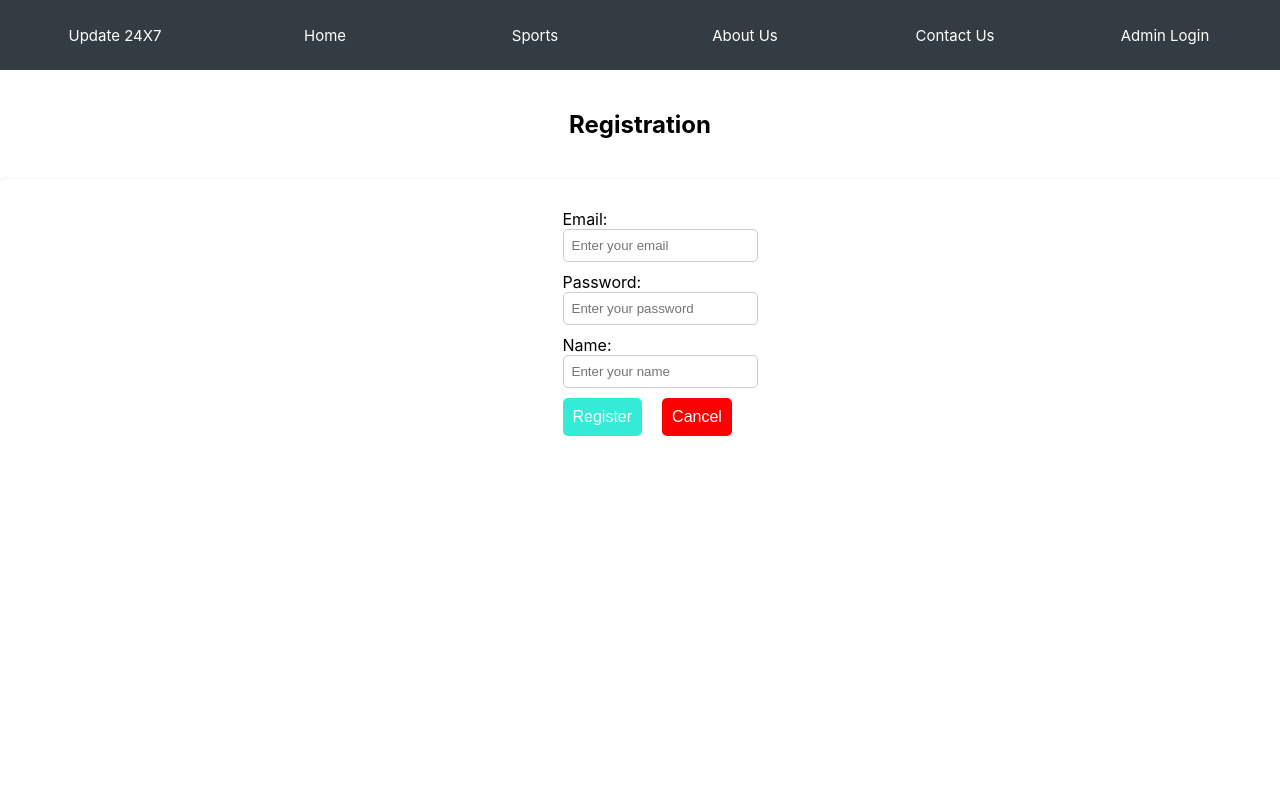
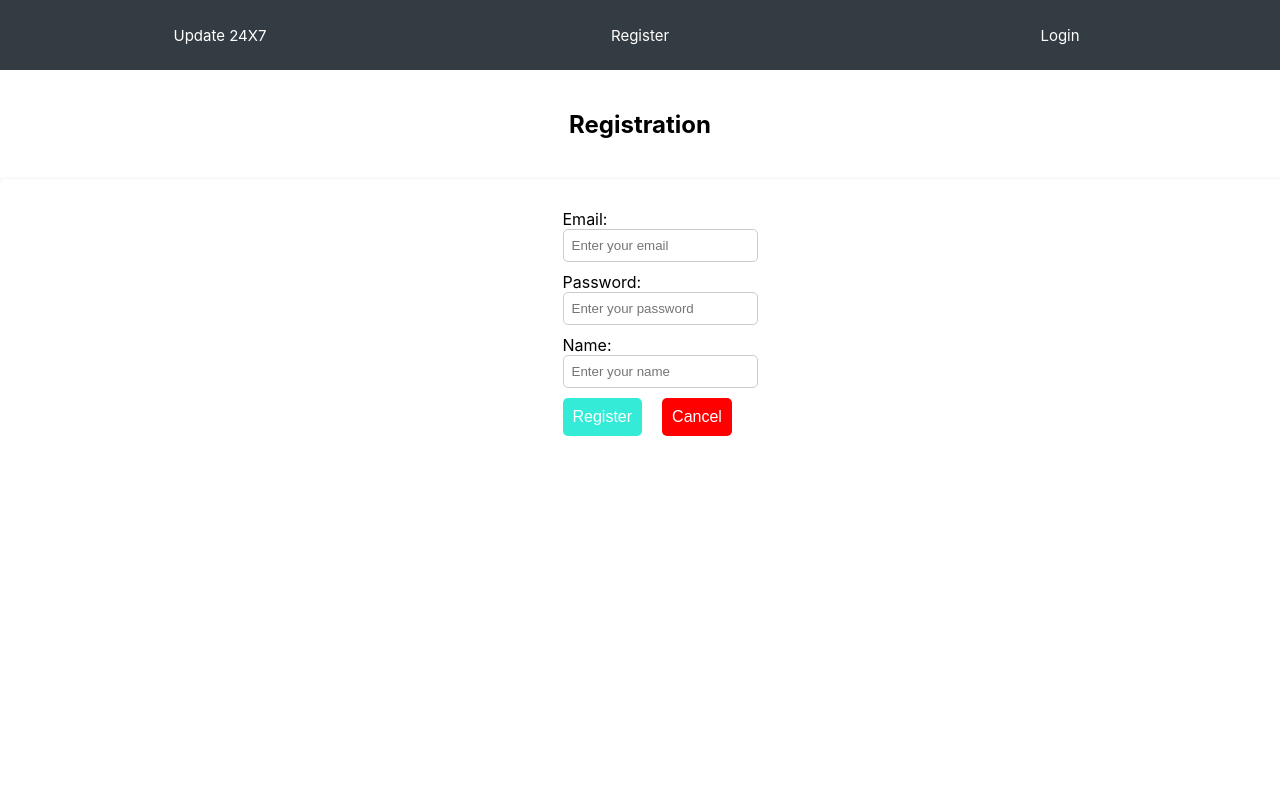
Before and after one commit to aksdash/news_web_app, a React (Create React App) app in the folder news_web_app/: page /register in a window 1280 px wide. Shown: the top 800 px of the page. Built offline with nearby package versions, Linux system fonts and the light colour scheme.

Commit message:
Added UI changes

```diff
--- a/news_web_app/src/views/NewsForm.js
+++ b/news_web_app/src/views/NewsForm.js
@@ -78,6 +78,7 @@ const NewsForm = () => {
             name="title"
             value={formData.title}
             onChange={handleChange}
+            style={styles.input}
           />
         </div>
         <br />
@@ -88,6 +89,7 @@ const NewsForm = () => {
             name="description"
             value={formData.description}
             onChange={handleChange}
+            style={styles.input}
           />
         </div>
         <br />
@@ -98,6 +100,7 @@ const NewsForm = () => {
             name="url"
             value={formData.url}
             onChange={handleChange}
+            style={styles.input}
           />
         </div>
         <br />
@@ -108,6 +111,7 @@ const NewsForm = () => {
             name="imageUrl"
             value={formData.imageUrl}
             onChange={handleChange}
+            style={styles.input}
           />
         </div>
 
@@ -146,6 +150,10 @@ const NewsForm = () => {
 };
 
 const styles = {
+  input: {
+    width : '80%'
+  },
+
   formContainer: {
     marginLeft: '200px',
     marginRight: '50px',
@@ -160,7 +168,7 @@ const styles = {
   },
 
   blueButton: {
-    backgroundColor: 'blue',
+    backgroundColor: '#34ebd8',
     color: 'white',
     padding: '8px 16px',
     margin: '0 10px',
--- a/news_web_app/src/views/Register.js
+++ b/news_web_app/src/views/Register.js
@@ -3,7 +3,7 @@ import './Register.css'; // Import your CSS file for styling
 import axios from "axios";
 import {Link} from "react-router-dom"
 import { useNavigate } from 'react-router-dom';
-import HeaderView from './template/header.js';
+import LoginHeader from './template/loginHeader';
 
 
 async function registerApiCall(user,navigate){
@@ -46,7 +46,7 @@ function Register() {
 
   return (
     <>
-        <HeaderView />
+        <LoginHeader />
         < br/>
         <h2 style={{display:"flex",justifyContent:'center'}}>Registration</h2>
         <br />
```
